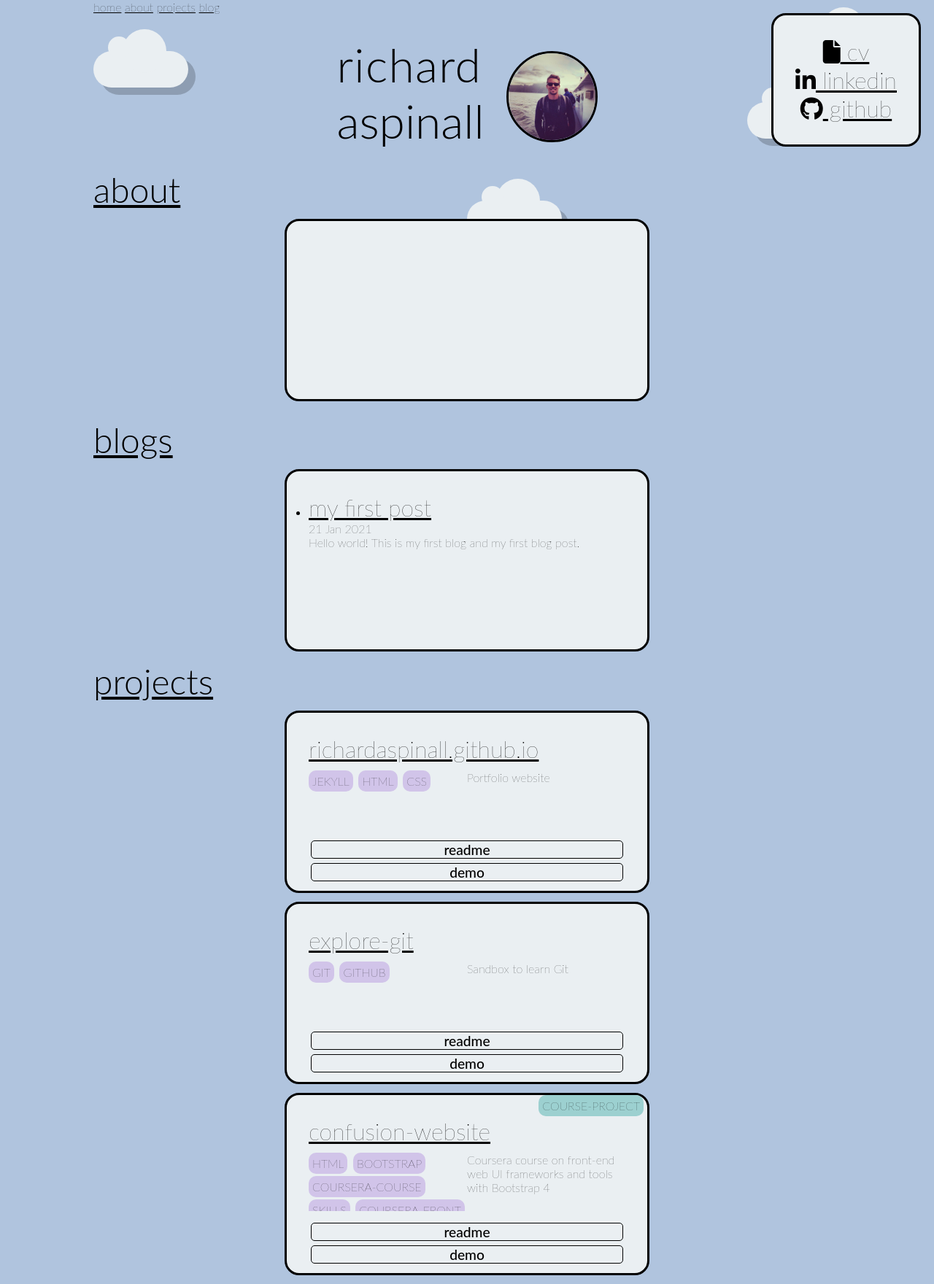
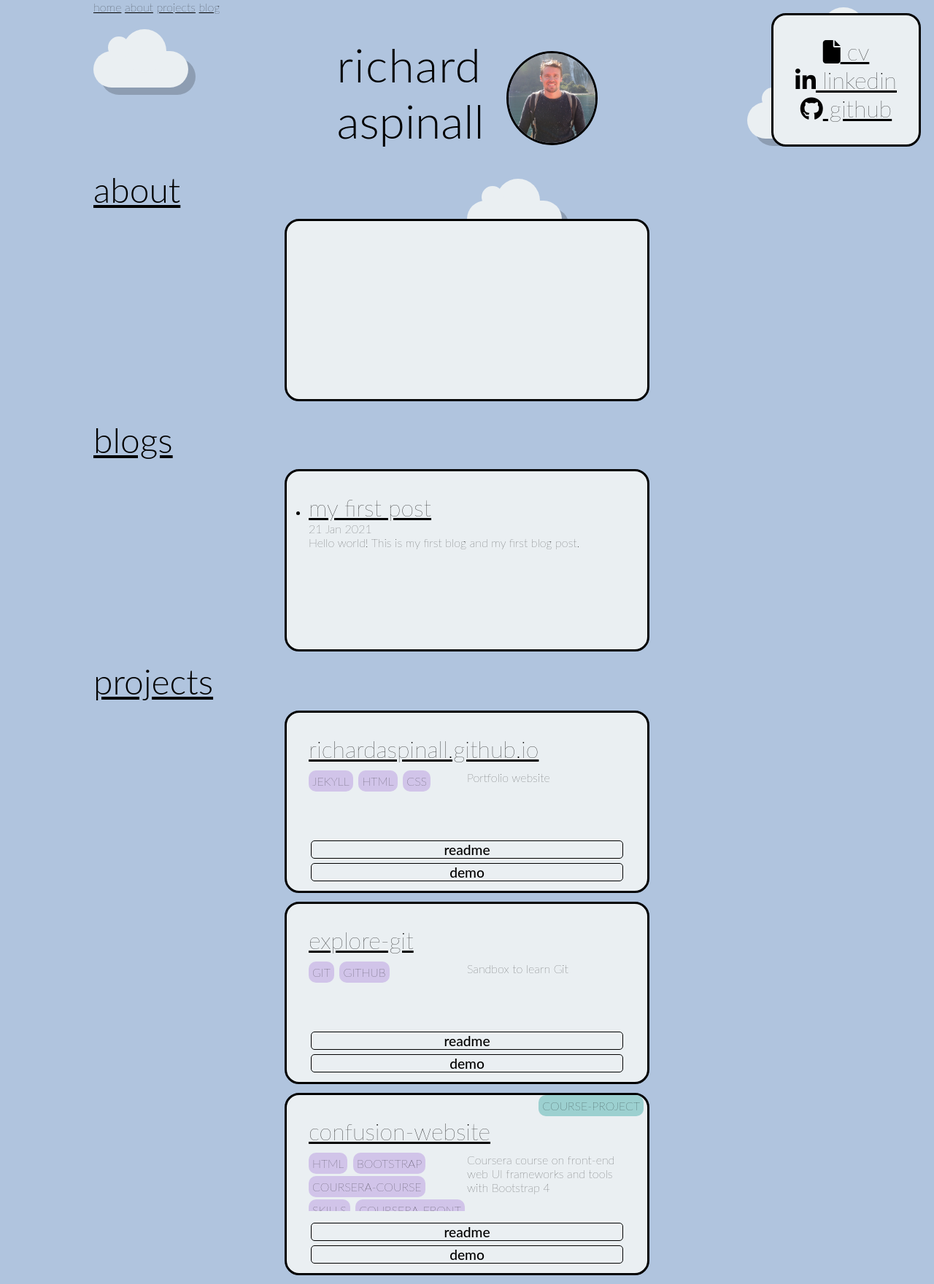
Before and after one commit to richardaspinall/richardaspinall.github.io, a Jekyll site: the page built from index.html, in a window 1280 px wide. Shown: the whole page at 73% size. Built offline with Jekyll 4.4.1, drawn with Linux system fonts in a browser that asks for light colours; nearby versions of some CDN libraries.

Commit message:
Updated main image

```diff
--- a/index.html
+++ b/index.html
@@ -11,7 +11,7 @@ title: Home
                 <h1>aspinall</h1>
             </div>
             <div>
-                <img src="assets/images/me.jpg" alt="Responsive image">
+                <img src="assets/images/me-new.jpg" alt="Responsive image">
             </div>
         </div>
     </div>
```
Also changed, not shown: 1 other file.
